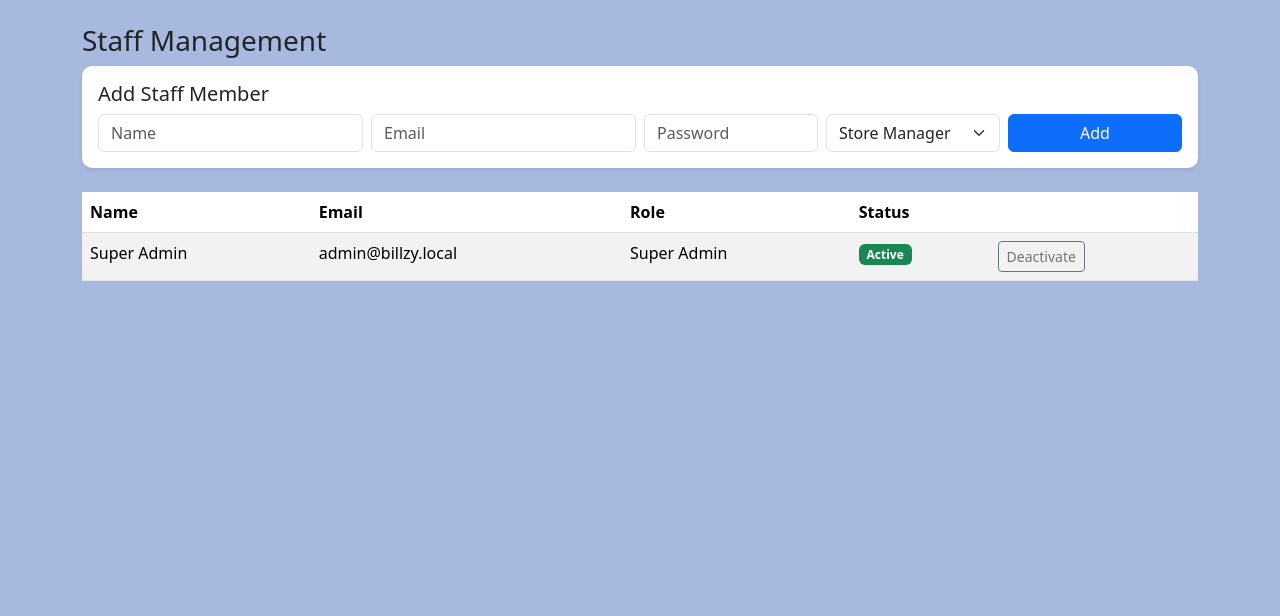
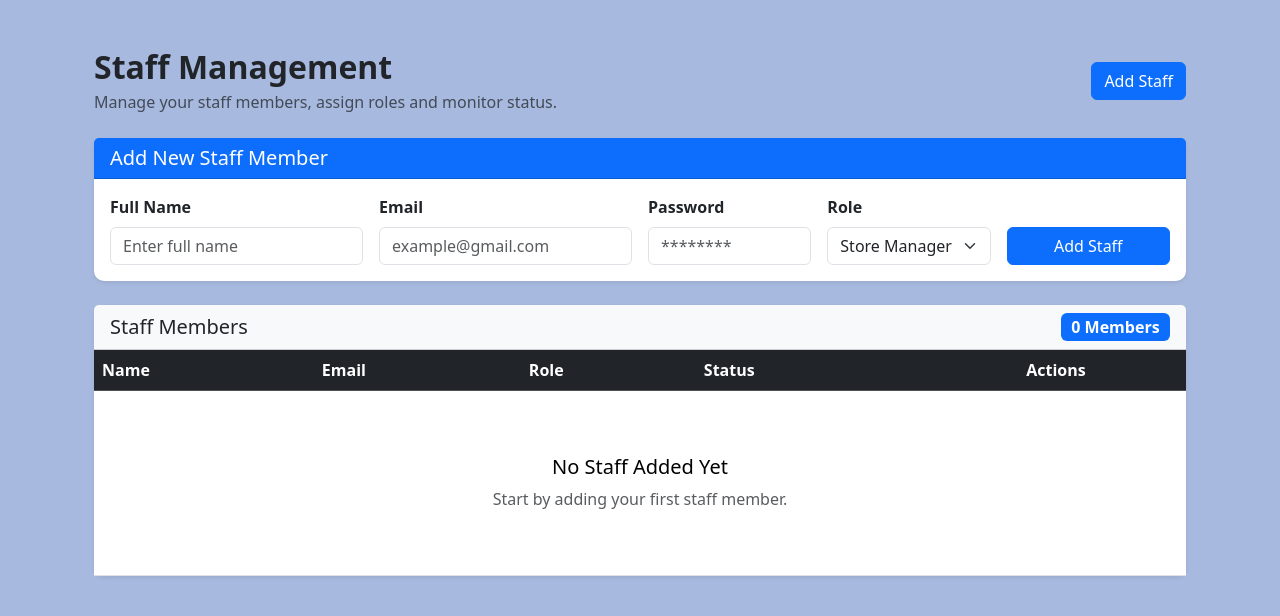
Before and after one commit to savita-ghatte/FYA_Billzy_Team2, a Flask app: template templates/staff.html in a window 1280 px wide. Shown: the part 56-672 px from the top of the page. Run offline with Flask 3, Linux system fonts and the light colour scheme; the template is opened without the code that fills it: values that come from a table or form of the project are taken from there, others are empty; data comes from the database, SQL or seed files in the repository.

Commit message:
Update staff.html

```diff
--- a/templates/staff.html
+++ b/templates/staff.html
@@ -1,52 +1,275 @@
 {% extends "base.html" %}
 {% block title %}Staff Management{% endblock %}
+
 {% block content %}
-<h3>Staff Management</h3>
 
-<div class="card border-0 shadow-sm mb-4">
+<div class="container-fluid py-4">
+
+    <!-- Page Header -->
+    <div class="d-flex justify-content-between align-items-center mb-4">
+        <div>
+            <h2 class="fw-bold mb-1">
+                <i class="bi bi-people-fill text-primary"></i>
+                Staff Management
+            </h2>
+            <p class="text-muted mb-0">
+                Manage your staff members, assign roles and monitor status.
+            </p>
+        </div>
+
+        <button class="btn btn-primary" data-bs-toggle="collapse" data-bs-target="#staffForm">
+            <i class="bi bi-plus-circle"></i>
+            Add Staff
+        </button>
+    </div>
+
+
+    <!-- Add Staff Form -->
+    <div class="collapse show" id="staffForm">
+
+        <div class="card shadow-sm border-0 mb-4">
+
+            <div class="card-header bg-primary text-white">
+                <h5 class="mb-0">
+                    <i class="bi bi-person-plus-fill"></i>
+                    Add New Staff Member
+                </h5>
+            </div>
+
             <div class="card-body">
-    <h5>Add Staff Member</h5>
-    <form method="POST" class="row g-2">
-      <input type="hidden" name="action" value="create">
-      <div class="col-md-3"><input class="form-control" name="name" placeholder="Name" required></div>
-      <div class="col-md-3"><input class="form-control" type="email" name="email" placeholder="Email" required></div>
-      <div class="col-md-2"><input class="form-control" type="password" name="password" placeholder="Password" required></div>
+
+                <form method="POST">
+
+                    <div class="row g-3">
+
+                        <div class="col-md-3">
+                            <label class="form-label fw-semibold">
+                                Full Name
+                            </label>
+                            <input
+                                type="text"
+                                class="form-control"
+                                name="name"
+                                placeholder="Enter full name"
+                                required>
+                        </div>
+
+                        <div class="col-md-3">
+                            <label class="form-label fw-semibold">
+                                Email
+                            </label>
+                            <input
+                                type="email"
+                                class="form-control"
+                                name="email"
+                                placeholder="example@gmail.com"
+                                required>
+                        </div>
+
                         <div class="col-md-2">
-        <select class="form-select" name="role" required>
-          <option value="store_manager">Store Manager</option>
-          <option value="billing_operator">Billing Operator</option>
+                            <label class="form-label fw-semibold">
+                                Password
+                            </label>
+                            <input
+                                type="password"
+                                class="form-control"
+                                name="password"
+                                placeholder="********"
+                                required>
+                        </div>
+
+                        <div class="col-md-2">
+                            <label class="form-label fw-semibold">
+                                Role
+                            </label>
+
+                            <select class="form-select" name="role">
+
+                                <option value="Store Manager">
+                                    Store Manager
+                                </option>
+
+                                <option value="Cashier">
+                                    Cashier
+                                </option>
+
+                                <option value="Inventory Manager">
+                                    Inventory Manager
+                                </option>
+
                             </select>
                         </div>
-      <div class="col-md-2"><button class="btn btn-primary w-100">Add</button></div>
-    </form>
-  </div>
+
+                        <div class="col-md-2 d-grid align-self-end">
+
+                            <button class="btn btn-primary">
+                                <i class="bi bi-plus-circle"></i>
+                                Add Staff
+                            </button>
+
                         </div>
 
-<table class="table table-striped">
-  <thead><tr><th>Name</th><th>Email</th><th>Role</th><th>Status</th><th></th></tr></thead>
+                    </div>
+
+                </form>
+
+            </div>
+
+        </div>
+
+    </div>
+
+
+
+    <!-- Staff List -->
+
+    <div class="card shadow-sm border-0">
+
+        <div class="card-header bg-light">
+
+            <div class="d-flex justify-content-between align-items-center">
+
+                <h5 class="mb-0">
+                    <i class="bi bi-person-lines-fill"></i>
+                    Staff Members
+                </h5>
+
+                <span class="badge bg-primary fs-6">
+                    {{ staff|length }} Members
+                </span>
+
+            </div>
+
+        </div>
+
+        <div class="table-responsive">
+
+            <table class="table table-hover align-middle mb-0">
+
+                <thead class="table-dark">
+
+                    <tr>
+
+                        <th>Name</th>
+
+                        <th>Email</th>
+
+                        <th>Role</th>
+
+                        <th>Status</th>
+
+                        <th class="text-center">Actions</th>
+
+                    </tr>
+
+                </thead>
+
                 <tbody>
-    {% for s in staff_members %}
+
+                    {% if staff %}
+
+                        {% for member in staff %}
+
                         <tr>
-      <td>{{ s.name }}</td>
-      <td>{{ s.email }}</td>
-      <td>{{ s.role.replace('_',' ').title() }}</td>
+
                             <td>
-        {% if s.is_active_flag %}<span class="badge bg-success">Active</span>
-        {% else %}<span class="badge bg-secondary">Deactivated</span>{% endif %}
+
+                                <div class="d-flex align-items-center">
+
+                                    <div class="me-3">
+
+                                        <span class="badge bg-primary rounded-pill fs-6">
+                                            {{ member.name[0]|upper }}
+                                        </span>
+
+                                    </div>
+
+                                    <div>
+
+                                        <strong>{{ member.name }}</strong>
+
+                                    </div>
+
+                                </div>
+
                             </td>
+
+                            <td>{{ member.email }}</td>
+
                             <td>
-        <form method="POST" class="d-inline">
-          <input type="hidden" name="action" value="toggle">
-          <input type="hidden" name="staff_id" value="{{ s.id }}">
-          <button class="btn btn-sm btn-outline-secondary">
-            {{ "Deactivate" if s.is_active_flag else "Activate" }}
-          </button>
-        </form>
+
+                                <span class="badge bg-info">
+                                    {{ member.role }}
+                                </span>
+
                             </td>
+
+                            <td>
+
+                                {% if member.active %}
+
+                                    <span class="badge bg-success">
+                                        Active
+                                    </span>
+
+                                {% else %}
+
+                                    <span class="badge bg-danger">
+                                        Inactive
+                                    </span>
+
+                                {% endif %}
+
+                            </td>
+
+                            <td class="text-center">
+
+                                <a href="#"
+                                   class="btn btn-sm btn-outline-primary">
+                                    Edit
+                                </a>
+
+                                <a href="#"
+                                   class="btn btn-sm btn-outline-danger">
+                                    Delete
+                                </a>
+
+                            </td>
+
                         </tr>
+
+                        {% endfor %}
+
                     {% else %}
-    <tr><td colspan="5" class="text-muted">No staff added yet.</td></tr>
-    {% endfor %}
+
+                        <tr>
+
+                            <td colspan="5" class="text-center py-5">
+
+                                <i class="bi bi-people display-4 text-secondary"></i>
+
+                                <h5 class="mt-3">
+                                    No Staff Added Yet
+                                </h5>
+
+                                <p class="text-muted">
+                                    Start by adding your first staff member.
+                                </p>
+
+                            </td>
+
+                        </tr>
+
+                    {% endif %}
+
                 </tbody>
+
             </table>
+
+        </div>
+
+    </div>
+
+</div>
+
 {% endblock %}
```
Lines whose indentation alone changed are shown as unchanged.
